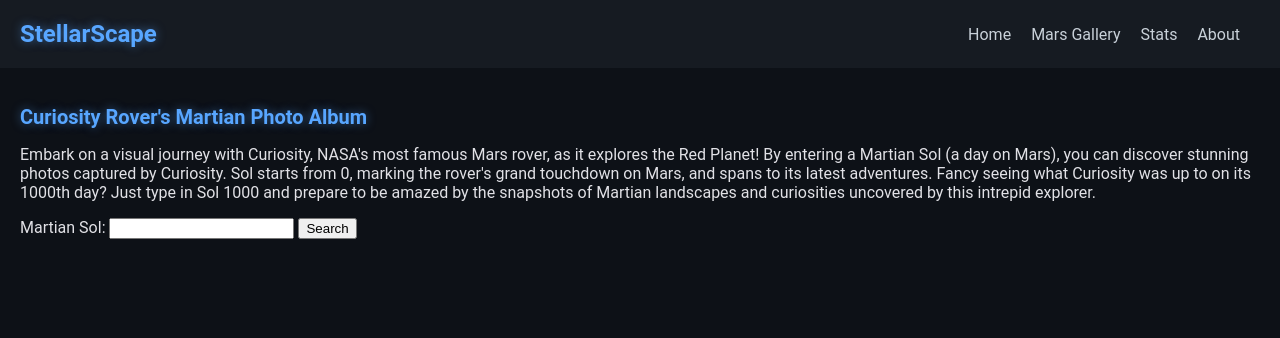
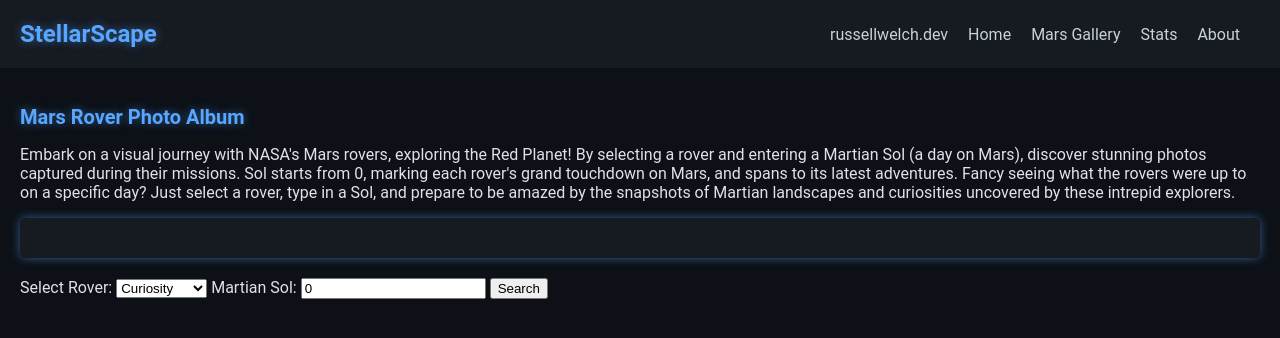
Before and after one commit to russellocean/CPSC-3750-PortfolioSite, a PHP site: page /src/StellarScape/mars_gallery.html in a window 1280 px wide. Shown: the top 338 px of the page. Run offline with PHP 8.4, Linux system fonts and the light colour scheme.

Commit message:
Add Rover Info and Footer Styles, Fetch and Display Rover Stats

```diff
--- a/src/StellarScape/mars_gallery.html
+++ b/src/StellarScape/mars_gallery.html
@@ -11,6 +11,7 @@
       <h1>StellarScape</h1>
       <nav>
         <ul>
+          <li><a href="/index.html">russellwelch.dev</a></li>
           <li><a href="index.html">Home</a></li>
           <li><a href="mars_gallery.html">Mars Gallery</a></li>
           <li><a href="stats.html">Stats</a></li>
@@ -20,20 +21,27 @@
     </header>
     <main>
       <section id="marsGallery">
-        <h2>Curiosity Rover's Martian Photo Album</h2>
+        <h2>Mars Rover Photo Album</h2>
         <p>
-          Embark on a visual journey with Curiosity, NASA's most famous Mars
-          rover, as it explores the Red Planet! By entering a Martian Sol (a day
-          on Mars), you can discover stunning photos captured by Curiosity. Sol
-          starts from 0, marking the rover's grand touchdown on Mars, and spans
-          to its latest adventures. Fancy seeing what Curiosity was up to on its
-          1000th day? Just type in Sol 1000 and prepare to be amazed by the
-          snapshots of Martian landscapes and curiosities uncovered by this
-          intrepid explorer.
+          Embark on a visual journey with NASA's Mars rovers, exploring the Red
+          Planet! By selecting a rover and entering a Martian Sol (a day on
+          Mars), discover stunning photos captured during their missions. Sol
+          starts from 0, marking each rover's grand touchdown on Mars, and spans
+          to its latest adventures. Fancy seeing what the rovers were up to on a
+          specific day? Just select a rover, type in a Sol, and prepare to be
+          amazed by the snapshots of Martian landscapes and curiosities
+          uncovered by these intrepid explorers.
         </p>
+        <div id="roverInfo"></div>
         <form id="searchForm">
+          <label for="rover">Select Rover:</label>
+          <select id="rover" name="rover">
+            <option value="curiosity" selected>Curiosity</option>
+            <option value="opportunity">Opportunity</option>
+            <option value="spirit">Spirit</option>
+          </select>
           <label for="sol">Martian Sol:</label>
-          <input type="number" id="sol" name="sol" min="0" />
+          <input type="number" id="sol" name="sol" min="0" value="0" />
           <button type="submit">Search</button>
         </form>
         <div id="photoResults"></div>
--- a/src/StellarScape/mars_gallery.js
+++ b/src/StellarScape/mars_gallery.js
@@ -3,16 +3,49 @@
   const searchForm = document.getElementById("searchForm");
   const photoResults = document.getElementById("photoResults");
   const pagination = document.getElementById("pagination");
+  const roverSelect = document.getElementById("rover");
   let currentPage = 1;
+  let currentRover = roverSelect.value;
+  let currentSol = 0;
 
-  function fetchAndDisplayPhotos() {
-    const sol = document.getElementById("sol").value;
-    const roverPhotosUrl = `https://api.nasa.gov/mars-photos/api/v1/rovers/curiosity/photos?sol=${sol}&page=${currentPage}&api_key=${apiKey}`;
+  function fetchRoverData(rover) {
+    fetch(
+      `https://api.nasa.gov/mars-photos/api/v1/manifests/${rover}?api_key=${apiKey}`
+    )
+      .then((response) => response.json())
+      .then((data) => {
+        const roverData = data.photo_manifest;
+        console.log(`Rover Name: ${roverData.name}`);
+        console.log(`Landing Date: ${roverData.landing_date}`);
+        console.log(`Launch Date: ${roverData.launch_date}`);
+        console.log(`Status: ${roverData.status}`);
+        console.log(`Max Sol: ${roverData.max_sol}`);
+        console.log(`Max Date: ${roverData.max_date}`);
+        console.log(`Total Photos: ${roverData.total_photos}`);
+        // Display rover information on the page
+        const roverInfo = document.getElementById("roverInfo");
+        roverInfo.innerHTML = `
+          <h3>${roverData.name}</h3>
+          <p>Landing Date: ${roverData.landing_date}</p>
+          <p>Launch Date: ${roverData.launch_date}</p>
+          <p>Status: ${roverData.status}</p>
+          <p>Max Sol: ${roverData.max_sol}</p>
+          <p>Max Date: ${roverData.max_date}</p>
+          <p>Total Photos: ${roverData.total_photos}</p>
+        `;
+      })
+      .catch((error) =>
+        console.error(`Error fetching data for ${rover}:`, error)
+      );
+  }
+
+  function fetchAndDisplayPhotos(rover, sol) {
+    const roverPhotosUrl = `https://api.nasa.gov/mars-photos/api/v1/rovers/${rover}/photos?sol=${sol}&page=${currentPage}&api_key=${apiKey}`;
     console.log("Fetching Mars Rover Photos:", roverPhotosUrl);
     fetch(roverPhotosUrl)
       .then((response) => response.json())
       .then((data) => {
-        displayPhotos(data.photos);
+        displayPhotos(data);
         setupPagination(data.photos.length);
         console.log("Mars Rover Photos fetched successfully:", data);
       })
@@ -23,24 +56,47 @@
 
   searchForm.addEventListener("submit", function (event) {
     event.preventDefault();
-    fetchAndDisplayPhotos();
+    currentRover = roverSelect.value;
+    currentSol = document.getElementById("sol").value;
+    fetchAndDisplayPhotos(currentRover, currentSol);
+    fetchRoverData(currentRover);
   });
 
-  function displayPhotos(photos) {
+  function displayPhotos(data) {
     photoResults.innerHTML = ""; // Clear previous results
-    if (photos.length === 0) {
+    if (data.photos.length === 0) {
       photoResults.innerHTML =
         "<p>Looks like Curiosity is playing hide and seek! No photos found for this Martian Sol. Try another day!</p>";
     } else {
-      photos.forEach((photo) => {
+      const photosContainer = document.createElement("div");
+      photosContainer.style.display = "flex";
+      photosContainer.style.flexWrap = "wrap";
+      photosContainer.style.justifyContent = "space-around";
+      data.photos.forEach((photo) => {
+        const photoContainer = document.createElement("div");
+        photoContainer.style.display = "flex";
+        photoContainer.style.flexDirection = "column";
+        photoContainer.style.alignItems = "center";
+        photoContainer.style.margin = "10px";
+
         const imgElement = document.createElement("img");
         imgElement.src = photo.img_src;
         imgElement.alt = "Mars Rover Photo";
-        photoResults.appendChild(imgElement);
+        imgElement.style.maxWidth = "200px";
+        imgElement.style.height = "auto";
+
+        const cameraInfo = document.createElement("p");
+        cameraInfo.textContent = `Camera: ${photo.camera.full_name}`;
+        cameraInfo.style.maxWidth = "200px";
+        cameraInfo.style.textAlign = "center";
+
+        photoContainer.appendChild(imgElement);
+        photoContainer.appendChild(cameraInfo);
+        photosContainer.appendChild(photoContainer);
       });
+      photoResults.appendChild(photosContainer);
     }
   }
-
   function setupPagination(photoCount) {
     pagination.innerHTML = ""; // Clear previous pagination
     if (photoCount === 25) {
@@ -50,7 +106,7 @@
       prevButton.onclick = () => {
         if (currentPage > 1) {
           currentPage--;
-          fetchAndDisplayPhotos();
+          fetchAndDisplayPhotos(currentRover, currentSol);
         }
       };
       pagination.appendChild(prevButton);
@@ -59,9 +115,13 @@
       nextButton.textContent = "Next";
       nextButton.onclick = () => {
         currentPage++;
-        fetchAndDisplayPhotos();
+        fetchAndDisplayPhotos(currentRover, currentSol);
       };
       pagination.appendChild(nextButton);
     }
   }
+
+  // Initial fetch for Curiosity rover Sol 0
+  fetchAndDisplayPhotos("curiosity", 0);
+  fetchRoverData("curiosity");
 });
--- a/src/StellarScape/styles.css
+++ b/src/StellarScape/styles.css
@@ -116,3 +116,26 @@
     margin-top: 10px;
   }
 }
+/* Rover Info Styles */
+#roverInfo {
+  background-color: #161b22;
+  color: #c9d1d9;
+  padding: 20px;
+  margin-bottom: 20px;
+  border-radius: 5px;
+  box-shadow: 0 0 10px rgba(88, 166, 255, 0.5);
+}
+
+/* Style the footer */
+footer {
+  position: fixed;
+  bottom: 0;
+  width: 100%;
+  background-color: #161b22;
+  color: #c9d1d9;
+  text-align: center;
+  padding: 20px;
+  margin-top: 20px;
+  border-radius: 5px;
+  box-shadow: 0 0 10px rgba(88, 166, 255, 0.5);
+}
```
Also changed, not shown: src/StellarScape/about.html (+76 -0 lines), src/StellarScape/stats.html (+1 -12 lines), src/StellarScape/stats.js (+27 -3 lines).
